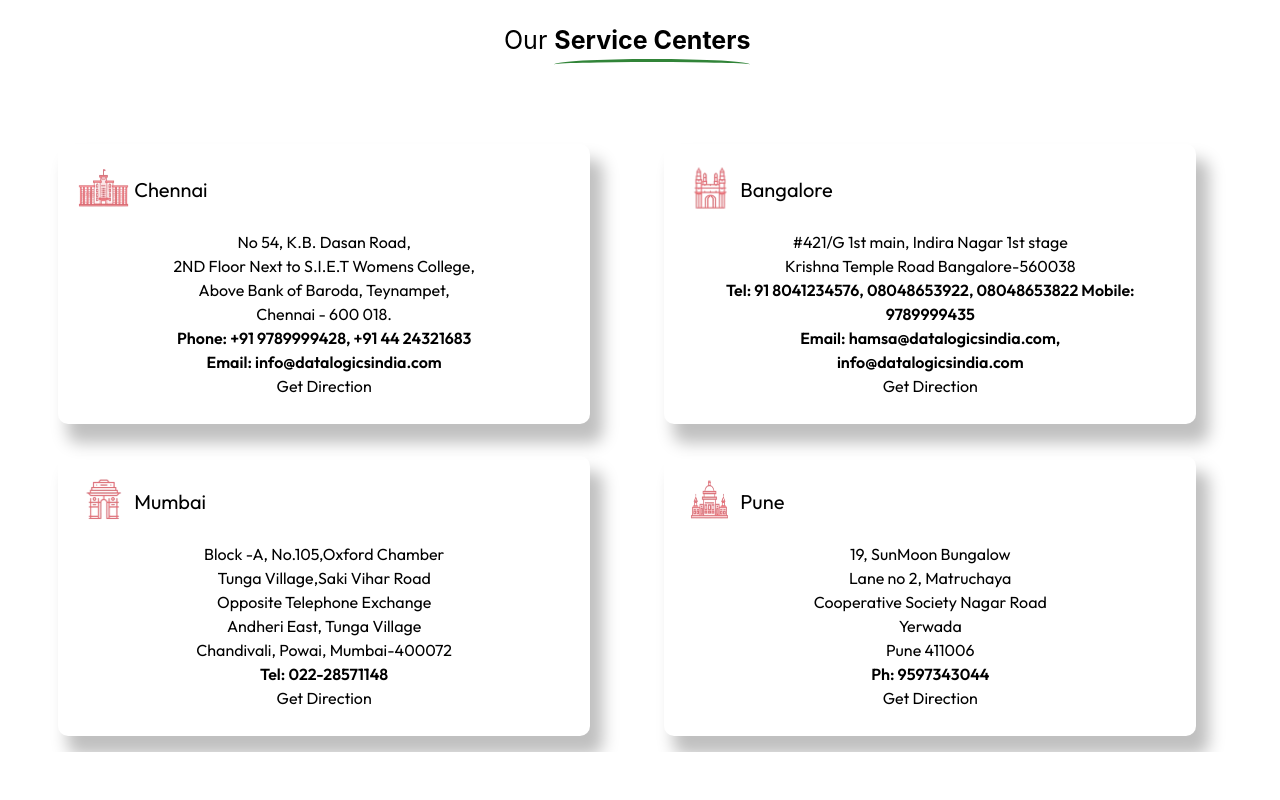
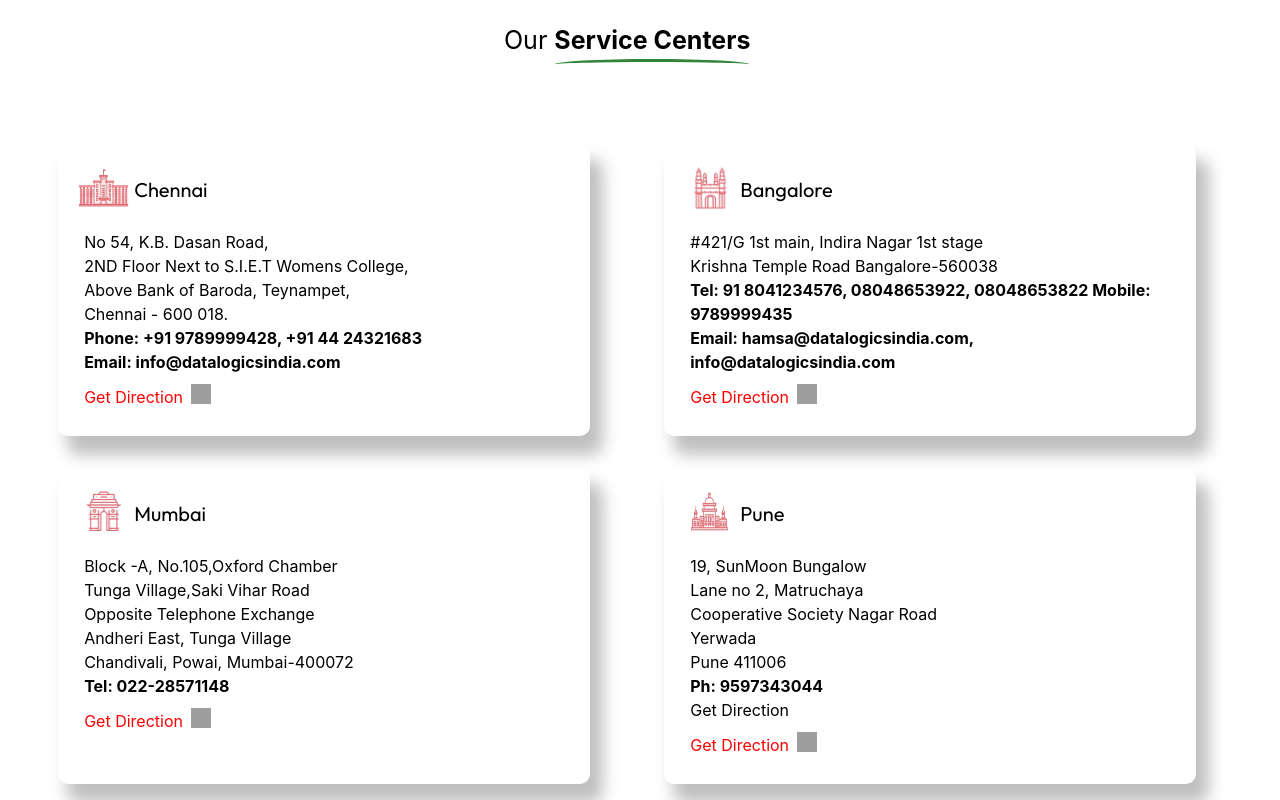
Before and after one commit to jeevanKumarH-clear/datalogics, a React (Create React App) app: page / in a window 1280 px wide. Shown: the part 2979-3779 px from the top of the page. Before the commit the page ends 3731 px from the top, so only its background shows below. Built offline with nearby package versions, Linux system fonts and the light colour scheme; grey boxes are pictures that could not be loaded.

Commit message:
refactored css.

```diff
--- a/src/App.css
+++ b/src/App.css
@@ -202,6 +202,25 @@
   font-family: Outfit;
 }
 
+.serviceCenterDetail {
+  text-align: left;
+}
+
+.getDirection {
+  color: red;
+  display: flex;
+  align-items: center;
+}
+
+.getDirection:hover {
+  cursor: pointer;
+}
+
+.directionImg {
+  margin-left: 0.5rem;
+}
+
+
 
 /* Responsive Styles */
 
--- a/src/ServiceCenters/ServiceCenters.js
+++ b/src/ServiceCenters/ServiceCenters.js
@@ -15,8 +15,19 @@
                 alt="crown"/>
             <span>Chennai</span>
         </div>
-        <div className='serviceDetail'>
-            <p>No 54, K.B. Dasan Road,<br/>2ND Floor Next to S.I.E.T Womens College,<br/>Above Bank of Baroda, Teynampet,<br/>Chennai - 600 018.<br/><b>Phone: +91 9789999428, +91 44 24321683<br/>Email: info@datalogicsindia.com<br/></b>Get Direction</p>
+        <div className='serviceCenterDetail'>
+            <p>No 54, K.B. Dasan Road,<br/>2ND Floor Next to S.I.E.T Womens College,<br/>Above Bank of Baroda, Teynampet,<br/>Chennai - 600 018.<br/><b>Phone: +91 9789999428, +91 44 24321683<br/>Email: info@datalogicsindia.com<br/></b></p>
+            <p className='getDirection'>
+                Get Direction
+                <span>
+                    <img
+                        className='directionImg'
+                        width="20"
+                        height="20"
+                        src="https://img.icons8.com/ios/50/000000/road-left-turn-sign.png"
+                        alt="road-left-turn-sign"/>
+                </span>
+            </p>
         </div>
     </div>
     <div className='service'>
@@ -28,8 +39,19 @@
                 alt="security-checked--v1"/>
                 <span>Bangalore</span>
         </div>
-        <div className='serviceDetail'>
-            <p>#421/G 1st main, Indira Nagar 1st stage<br/>Krishna Temple Road Bangalore-560038<br/><b>Tel: 91 8041234576, 08048653922, 08048653822 Mobile: 9789999435<br/>Email: hamsa@datalogicsindia.com,<br/>info@datalogicsindia.com<br/></b>Get Direction</p>
+        <div className='serviceCenterDetail'>
+            <p>#421/G 1st main, Indira Nagar 1st stage<br/>Krishna Temple Road Bangalore-560038<br/><b>Tel: 91 8041234576, 08048653922, 08048653822 Mobile: 9789999435<br/>Email: hamsa@datalogicsindia.com,<br/>info@datalogicsindia.com<br/></b></p>
+            <p className='getDirection'>
+                Get Direction
+                <span>
+                    <img
+                        className='directionImg'
+                        width="20"
+                        height="20"
+                        src="https://img.icons8.com/ios/50/000000/road-left-turn-sign.png"
+                        alt="road-left-turn-sign"/>
+                </span>
+            </p>
         </div>
     </div>
     <div className='service'>
@@ -41,8 +63,19 @@
             alt="lightning-bolt--v1"/>
             <span>Mumbai</span>
         </div>
-        <div className='serviceDetail'>
-            <p>Block -A, No.105,Oxford Chamber <br/>Tunga Village,Saki Vihar Road <br/>Opposite Telephone Exchange<br/>Andheri East, Tunga Village<br/>Chandivali, Powai, Mumbai-400072<br/><b>Tel: 022-28571148</b><br/>Get Direction</p>
+        <div className='serviceCenterDetail'>
+            <p>Block -A, No.105,Oxford Chamber <br/>Tunga Village,Saki Vihar Road <br/>Opposite Telephone Exchange<br/>Andheri East, Tunga Village<br/>Chandivali, Powai, Mumbai-400072<br/><b>Tel: 022-28571148</b><br/></p>
+            <p className='getDirection'>
+                Get Direction
+                <span>
+                    <img
+                        className='directionImg'
+                        width="20"
+                        height="20"
+                        src="https://img.icons8.com/ios/50/000000/road-left-turn-sign.png"
+                        alt="road-left-turn-sign"/>
+                </span>
+            </p>
         </div>
     </div>
     <div className='service'>
@@ -54,8 +87,19 @@
             alt="external-grow-up-business-and-finance-tanah-basah-glyph-tanah-basah"/>
             <span>Pune</span>
         </div>
-        <div className='serviceDetail'>
+        <div className='serviceCenterDetail'>
             <p>19, SunMoon Bungalow<br/>Lane no 2, Matruchaya<br/>Cooperative Society Nagar Road<br/>Yerwada<br/>Pune 411006<br/><b>Ph: 9597343044</b><br/>Get Direction</p>
+            <p className='getDirection'>
+                Get Direction
+                <span>
+                    <img
+                        className='directionImg'
+                        width="20"
+                        height="20"
+                        src="https://img.icons8.com/ios/50/000000/road-left-turn-sign.png"
+                        alt="road-left-turn-sign"/>
+                </span>
+            </p>
         </div>
     </div>
 </div>
```
